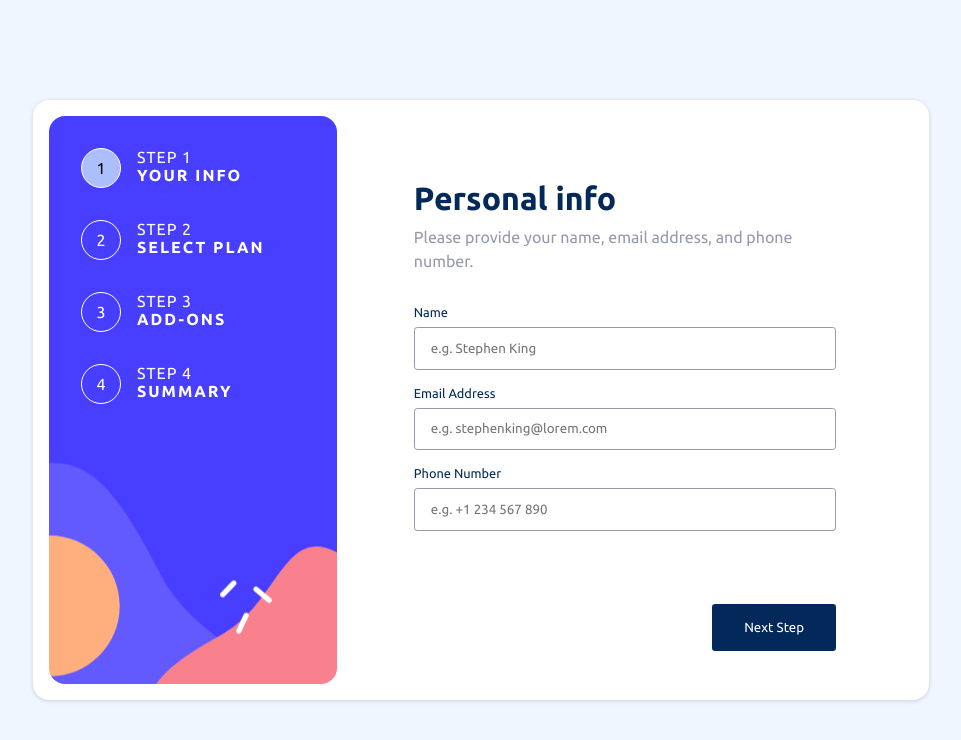
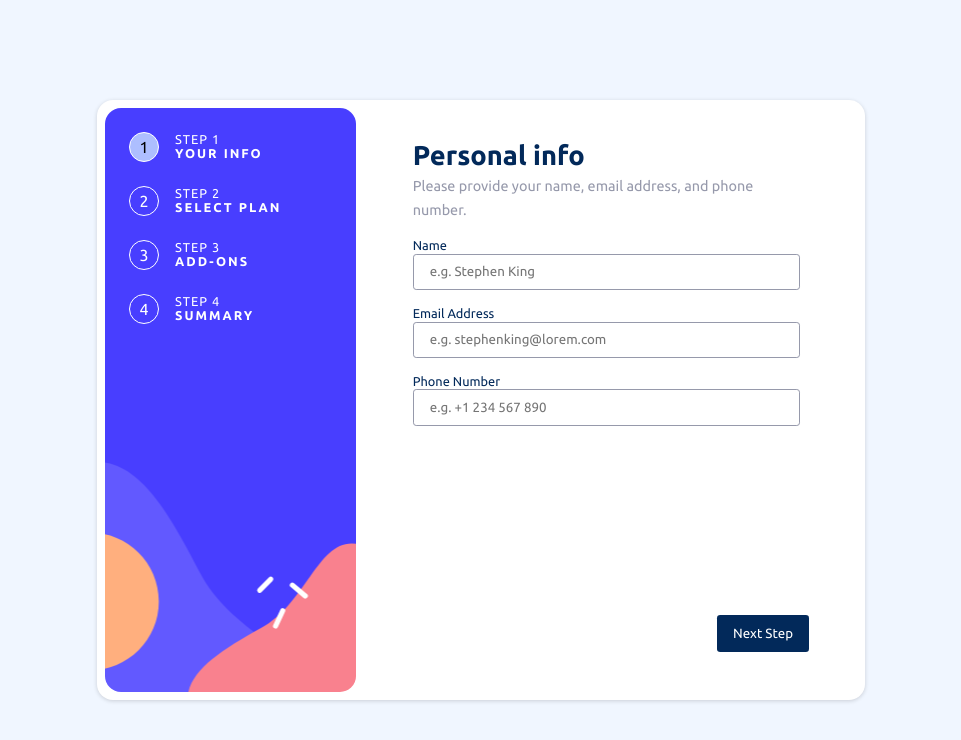
Before and after one commit to muhammadderic/multi-step-form--FrontEndMentor, a React (Create React App) app: page / in a window 1280 px wide. Shown: the top 740 px of the page, without its empty margins (159-1120 px from the left). Built offline with nearby package versions, Linux system fonts and the light colour scheme.

Commit message:
Finishing desktop ui

```diff
--- a/src/components/PersonalInfo.jsx
+++ b/src/components/PersonalInfo.jsx
@@ -17,17 +17,17 @@ function PersonalInfo() {
   return (
     <form>
       <div className="input-wrapper">
-        <label htmlFor="name">Name</label>
+        <label htmlFor="name" className="input__label">Name</label>
         <input className="content__input input-border" type="text" id="name" name="name" defaultValue={name} onChange={handleChange} placeholder="e.g. Stephen King" />
         <p className={`error-input ${errorName ? "" : "error-display-none"}`}>This field is required</p>
       </div>
       <div className="input-wrapper">
-        <label htmlFor="email">Email Address</label>
+        <label htmlFor="email" className="input__label">Email Address</label>
         <input className="content__input input-border" type="text" id="email" name="email" defaultValue={email} onChange={handleChange} placeholder="e.g. stephenking@lorem.com" />
         <p className={`error-input ${errorEmail ? "" : "error-display-none"}`}>This field is required</p>
       </div>
       <div className="input-wrapper">
-        <label htmlFor="phone">Phone Number</label>
+        <label htmlFor="phone" className="input__label">Phone Number</label>
         <input className="content__input" type="tel" id="phone" name="phone" defaultValue={phone} onChange={handleChange} placeholder="e.g. +1 234 567 890" />
         <p className={`error-input ${errorPhone ? "" : "error-display-none"}`}>This field is required</p>
       </div>
--- a/src/styles/App.css
+++ b/src/styles/App.css
@@ -24,9 +24,9 @@ body {
   }
 
   #app-container {
-    width: 70vw;
+    width: 60vw;
     height: 75vh;
-    padding: 1rem;
+    padding: .5rem;
     display: grid;
     grid-template-columns: 1fr 2fr;
     grid-template-rows: 80% 20%;
@@ -36,3 +36,10 @@ body {
     overflow: hidden;
   }
 }
+
+@media (min-width: 1440px) {
+  #app-container {
+    width: 70vw;
+    padding: 1rem;
+  }
+}
--- a/src/styles/add-ons.css
+++ b/src/styles/add-ons.css
@@ -24,6 +24,7 @@
 .add-on__checkbox {
   width: 20px;
   height: 20px;
+  cursor: pointer;
 }
 
 .add-on__checkbox:checked {
@@ -49,7 +50,21 @@
   color: hsl(243, 100%, 62%);
 }
 
-@media (min-width: 1028px) {
+@media (min-width: 1024px) {
+  #add-ons {
+    gap: .5rem;
+  }
+
+  .add-on__title {
+    font-size: .8rem;
+  }
+
+  .add-on__text {
+    font-size: .8rem;
+  }
+}
+
+@media (min-width: 1440px) {
   #add-ons {
     gap: 1rem;
   }
--- a/src/styles/main-content.css
+++ b/src/styles/main-content.css
@@ -28,8 +28,27 @@
 @media (min-width: 1024px) {
   #main-content {
     margin: 0 auto;
+    padding: 1rem 2rem;
+    box-shadow: rgba(0, 0, 0, 0) 0px 0px 0px;
+  }
+
+  .main-content__top {
+    padding-bottom: 1rem;
+  }
+
+  .main-content__title {
+    margin: .2rem 0;
+    font-size: 1.7rem;
+  }
+
+  .main-content__subtitle {
+    font-size: .9rem;
+  }
+}
+
+@media (min-width: 1440px) {
+  #main-content {
     padding: 3rem;
-    box-shadow: rgba(0, 0, 0, 0) 0px 0px 0px;
   }
 
   .main-content__top {
--- a/src/styles/personal-info.css
+++ b/src/styles/personal-info.css
@@ -5,7 +5,7 @@
   gap: .5rem;
 }
 
-.input-wrapper label {
+.input__label {
   font-size: .8rem;
   color: hsl(213, 96%, 18%);
 }
@@ -35,8 +35,16 @@
 }
 
 @media (min-width: 1024px) {
+  .input-wrapper {
+    gap: 0;
+  }
+
+  .input__label {
+    margin-bottom: .1rem;
+  }
+
   .input-wrapper input {
-    padding: .8rem 1rem;
+    padding: .6rem 1rem;
   }
 
   .error-input {
@@ -44,3 +52,9 @@
     right: 3rem;
   }
 }
+
+@media (min-width: 1440px) {
+  .input-wrapper input {
+    padding: .8rem 1rem;
+  }
+}
--- a/src/styles/sidebar.css
+++ b/src/styles/sidebar.css
@@ -36,12 +36,12 @@
 @media (min-width: 1024px) {
   #sidebar {
     height: 100%;
-    padding: 2rem;
+    padding: 1.5rem;
     position: relative;
     flex-direction: column;
     justify-content: flex-start;
     grid-row: 1/ span 2;
-    gap: 2rem;
+    gap: 1.5rem;
     background: url(../assets/images/bg-sidebar-desktop.svg);
     background-size: cover;
     background-position: center;
@@ -54,8 +54,8 @@
   }
 
   .step__circle {
-    height: 40px;
-    width: 40px;
+    height: 30px;
+    width: 30px;
     display: flex;
     justify-content: center;
     align-items: center;
@@ -71,11 +71,13 @@
   }
 
   .step__title {
+    font-size: .8rem;
     text-transform: uppercase;
     letter-spacing: 1px;
   }
 
   .step__text {
+    font-size: .8rem;
     font-weight: 700;
     text-transform: uppercase;
     letter-spacing: 2px;
@@ -86,3 +88,30 @@
     color: #000;
   }
 }
+
+@media (min-width: 1440px) {
+  #sidebar {
+    padding: 2rem;
+    gap: 2rem;
+  }
+
+  .step-wrapper {
+    display: flex;
+    gap: 1rem;
+  }
+
+  .step__circle {
+    height: 40px;
+    width: 40px;
+  }
+
+  .step__title {
+    font-size: 1rem;
+  }
+
+  .step__text {
+    font-size: 1rem;
+    font-weight: 700;
+    letter-spacing: 2px;
+  }
+}
--- a/src/styles/step-buttons.css
+++ b/src/styles/step-buttons.css
@@ -15,6 +15,7 @@
   color: #fff;
   border: none;
   border-radius: .2rem;
+  cursor: pointer;
 }
 
 .btn:hover {
@@ -32,8 +33,8 @@
 
 @media (min-width: 1024px) {
   #step-buttons {
-    width: 90%;
-    padding: 3rem;
+    width: 100%;
+    padding: 0 3rem;
     margin: 0 auto;
     align-items: center;
     position: relative;
@@ -41,6 +42,17 @@
   }
 
   .btn {
+    padding: .7rem 1rem;
+  }
+}
+
+@media (min-width: 1440px) {
+  #step-buttons {
+    width: 90%;
+    padding: 3rem;
+  }
+
+  .btn {
     padding: 1rem 2rem;
   }
 }
--- a/src/styles/summary.css
+++ b/src/styles/summary.css
@@ -44,3 +44,33 @@
   font-weight: 700;
   color: hsl(243, 100%, 62%);
 }
+
+@media (min-width: 1028px) {
+  .summary__box {
+    padding: .5rem;
+  }
+
+  .summary__box__child {
+    padding: .5rem;
+  }
+
+  .text__add-on {
+    font-size: .8rem;
+  }
+
+  .text__add-on__link {
+    font-size: .8rem;
+  }
+
+  .summary__box__text {
+    font-size: .8rem;
+  }
+
+  .summary__total-wrapper {
+    padding: 1rem;
+  }
+
+  .total__price {
+    font-size: 1rem;
+  }
+}
--- a/src/styles/user-plan.css
+++ b/src/styles/user-plan.css
@@ -10,6 +10,7 @@
   gap: 1rem;
   border: 1px solid hsl(231, 11%, 63%);
   border-radius: .5rem;
+  cursor: pointer;
 }
 
 .user-plan:hover {
@@ -76,7 +77,7 @@
   color: hsl(213, 96%, 18%);
 }
 
-@media (min-width: 1028px) {
+@media (min-width: 1024px) {
   .user-plans {
     flex-direction: row;
   }
@@ -84,6 +85,63 @@
   .user-plan {
     flex-direction: column;
     flex-grow: 1;
+    gap: 1rem;
+  }
+
+  .user-plan__title {
+    font-size: .8rem;
+  }
+
+  .user-plan__price {
+    font-size: .7rem;
+  }
+
+  .user-plan__trial {
+    font-size: .7rem;
+  }
+
+  .switch-time__text {
+    font-size: .8rem;
+  }
+
+  .switch-time__box {
+    width: 40px;
+    padding: .2rem;
+  }
+
+  .switch-time__circle {
+    width: 12px;
+    height: 12px;
+  }
+}
+
+@media (min-width: 1440px) {
+  .user-plan {
     gap: 2rem;
   }
+
+  .user-plan__title {
+    font-size: 1rem;
+  }
+
+  .user-plan__price {
+    font-size: 1rem;
+  }
+
+  .user-plan__trial {
+    font-size: 1rem;
+  }
+
+  .switch-time__text {
+    font-size: 1rem;
+  }
+
+  .switch-time__box {
+    width: 50px;
+  }
+
+  .switch-time__circle {
+    width: 15px;
+    height: 15px;
+  }
 }
```
